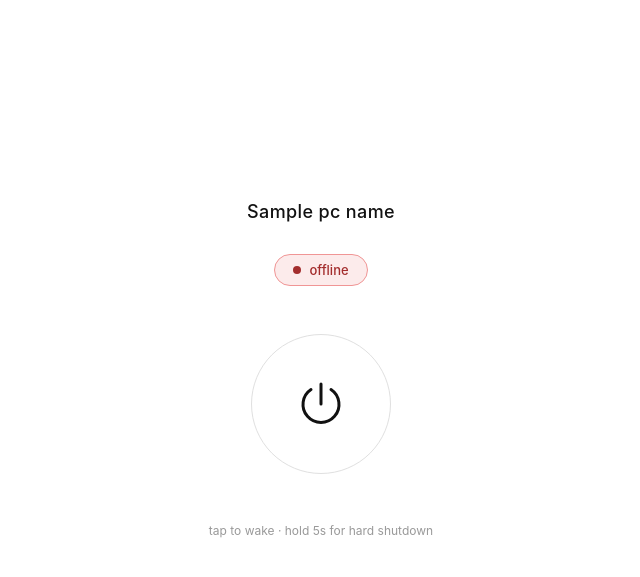
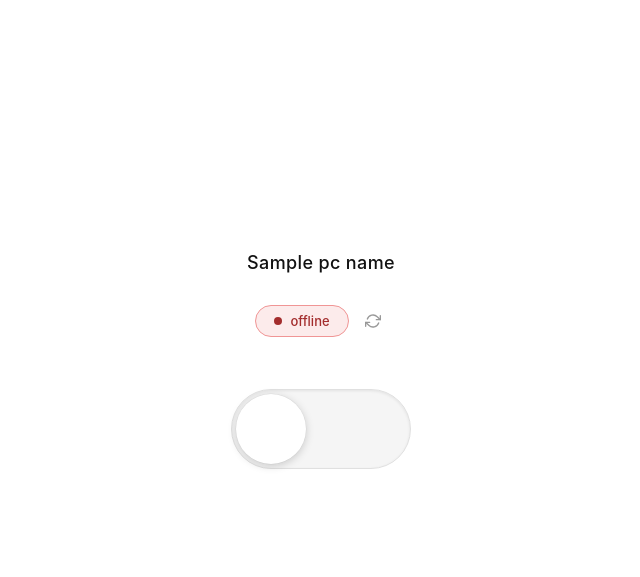
Before and after one commit to WendellOsiris/deadman, a Flask app: template server/templates/index.html in a window 1280 px wide. Shown: the top 577 px of the page, without its empty margins (319-959 px from the left). Run offline with Flask 3, Linux system fonts and the light colour scheme; the template is opened without the code that fills it: most values are stand-ins (such as "Sample title", 1, 10 or a date in 2020); parts of the project's set-up code (start-up, migrations or seed data) failed here and were passed over.

Commit message:
feat: implement toggle driver UI

```diff
--- a/server/static/app.js
+++ b/server/static/app.js
@@ -1,16 +1,24 @@
-const btn = document.getElementById('power-btn');
+const toggle = document.getElementById('toggle');
+const toggleHandle = toggle.querySelector('.toggle-handle');
 const statusPill = document.getElementById('status-pill');
 const statusText = document.getElementById('status-text');
+const refreshBtn = document.getElementById('refresh-btn');
 const toast = document.getElementById('toast');
-const holdRing = document.getElementById('hold-ring');
-const holdCircle = document.getElementById('hold-circle');
 
-const CIRCUMFERENCE = 2 * Math.PI * 65; // exact: ~408.41
-const HOLD_DURATION_MS = 5000;
-const HOLD_INTERVAL_MS = 50;
+const HANDLE_OFF = 4;
+const HANDLE_ON = 104;
+const SHUTDOWN_HOLD_MS = 1500;
+const SHUTDOWN_TICK_MS = 50;
+const FAST_POLL_INTERVAL = 2000;
+const MAX_FAST_POLLS = 15; // 2s × 15 = 30s max
 
+let currentOnline = null;
+let pendingCommand = null;
+let fastPollsLeft = 0;
+let fastPollTimer = null;
 let holdInterval = null;
 let holdProgress = 0;
+let isChecking = false;
 
 function setToast(msg, type = '') {
   toast.textContent = msg;
@@ -19,19 +27,70 @@ function setToast(msg, type = '') {
 }
 
 function setStatus(online) {
+  currentOnline = online;
+
+  if (online === null) {
+    statusPill.className = 'status-pill';
+    statusText.textContent = 'unreachable';
+    return;
+  }
+
   statusPill.className = 'status-pill ' + (online ? 'online' : 'offline');
   statusText.textContent = online ? 'online' : 'offline';
+
+  if (!pendingCommand) {
+    toggle.className = 'toggle' + (online ? ' on' : '');
+  }
 }
 
 async function checkStatus() {
   try {
     const r = await fetch('/api/status');
     const d = await r.json();
-    setStatus(d.online);
+
+    if (pendingCommand) {
+      const expectedOnline = pendingCommand === 'wake';
+      if (d.online === expectedOnline) {
+        // reached desired state — stop polling
+        pendingCommand = null;
+        fastPollsLeft = 0;
+        setStatus(d.online);
+        toggle.className = 'toggle' + (d.online ? ' on' : '');
+      } else if (fastPollsLeft > 0) {
+        fastPollsLeft--;
+        // update status pill only, keep toggle in pending state
+        statusPill.className = 'status-pill ' + (d.online ? 'online' : 'offline');
+        statusText.textContent = d.online ? 'online' : 'offline';
+        fastPollTimer = setTimeout(checkStatus, FAST_POLL_INTERVAL);
+      } else {
+        // timed out — stop polling, show current state
+        pendingCommand = null;
+        setStatus(d.online);
+        toggle.className = 'toggle' + (d.online ? ' on' : '');
+        setToast('no response from PC', 'danger');
+      }
+    } else {
+      setStatus(d.online);
+    }
   } catch {
-    statusPill.className = 'status-pill offline';
+    statusPill.className = 'status-pill';
     statusText.textContent = 'unreachable';
+    if (pendingCommand) {
+      pendingCommand = null;
+      toggle.className = 'toggle' + (currentOnline ? ' on' : '');
+    }
   }
+}
+
+async function refreshStatus() {
+  if (isChecking || pendingCommand) return;
+  isChecking = true;
+  refreshBtn.disabled = true;
+  refreshBtn.classList.add('spinning');
+  await checkStatus();
+  isChecking = false;
+  refreshBtn.disabled = false;
+  setTimeout(() => refreshBtn.classList.remove('spinning'), 500);
 }
 
 async function sendCommand(cmd) {
@@ -39,65 +98,71 @@ async function sendCommand(cmd) {
     const r = await fetch('/api/' + cmd, { method: 'POST' });
     const d = await r.json();
     if (d.ok) {
-      setToast(cmd === 'wake' ? 'wake signal sent' : 'shutdown signal sent', 'success');
-      btn.classList.add('success');
-      setTimeout(() => btn.classList.remove('success'), 1200);
-      setTimeout(checkStatus, 8000);
+      pendingCommand = cmd;
+      fastPollsLeft = MAX_FAST_POLLS;
+      toggle.classList.add('pending');
+      clearTimeout(fastPollTimer);
+      fastPollTimer = setTimeout(checkStatus, FAST_POLL_INTERVAL);
     } else {
+      toggle.className = 'toggle' + (currentOnline ? ' on' : '');
       setToast('error: ' + (d.error || 'unknown'), 'danger');
     }
   } catch {
+    toggle.className = 'toggle' + (currentOnline ? ' on' : '');
     setToast('could not reach server', 'danger');
   }
 }
 
-function setHoldColor(progress) {
-  const pct = Math.min(progress, 100);
-  btn.style.color = `color-mix(in srgb, var(--text-primary) ${100 - pct}%, var(--danger-stroke) ${pct}%)`;
+// --- Wake: single tap when offline ---
+function handleWake() {
+  if (pendingCommand || currentOnline) return;
+  toggle.className = 'toggle on pending';
+  sendCommand('wake');
 }
 
-function clearHoldColor() {
-  btn.style.color = '';
-}
-
+// --- Shutdown: press and hold 1.5s when online ---
 function startHold() {
-  holdRing.classList.remove('resetting');
+  if (pendingCommand || !currentOnline) return;
   holdProgress = 0;
+  toggleHandle.style.transition = 'none';
   holdInterval = setInterval(() => {
-    holdProgress += HOLD_INTERVAL_MS / HOLD_DURATION_MS * 100;
-    const offset = CIRCUMFERENCE - (CIRCUMFERENCE * Math.min(holdProgress, 100) / 100);
-    holdCircle.style.strokeDashoffset = offset;
-    setHoldColor(holdProgress);
-    if (holdProgress >= 100) {
+    holdProgress += SHUTDOWN_TICK_MS / SHUTDOWN_HOLD_MS;
+    const pos = HANDLE_ON + (HANDLE_OFF - HANDLE_ON) * Math.min(holdProgress, 1);
+    toggleHandle.style.left = pos + 'px';
+    if (holdProgress >= 1) {
       cancelHold();
+      toggle.className = 'toggle pending';
       sendCommand('shutdown');
     }
-  }, HOLD_INTERVAL_MS);
+  }, SHUTDOWN_TICK_MS);
 }
 
 function cancelHold() {
+  if (!holdInterval) return;
   clearInterval(holdInterval);
   holdInterval = null;
   holdProgress = 0;
-  holdRing.classList.add('resetting');
-  holdCircle.style.strokeDashoffset = CIRCUMFERENCE;
-  btn.classList.remove('pressing');
-  clearHoldColor();
+  toggleHandle.style.transition = '';
+  toggleHandle.style.left = '';
 }
 
-btn.addEventListener('mousedown', () => { btn.classList.add('pressing'); startHold(); });
-btn.addEventListener('touchstart', (e) => { e.preventDefault(); btn.classList.add('pressing'); startHold(); }, { passive: false });
+// Toggle event listeners
+toggle.addEventListener('mousedown', startHold);
+toggle.addEventListener('touchstart', (e) => { e.preventDefault(); startHold(); }, { passive: false });
 
-btn.addEventListener('mouseup', () => {
-  if (holdProgress < 100) { cancelHold(); sendCommand('wake'); }
+toggle.addEventListener('mouseup', () => {
+  if (holdInterval) { cancelHold(); } else { handleWake(); }
 });
-btn.addEventListener('touchend', (e) => {
+toggle.addEventListener('touchend', (e) => {
   e.preventDefault();
-  if (holdProgress < 100) { cancelHold(); sendCommand('wake'); }
+  if (holdInterval) { cancelHold(); } else { handleWake(); }
 }, { passive: false });
 
-btn.addEventListener('mouseleave', cancelHold);
-btn.addEventListener('touchcancel', cancelHold);
+toggle.addEventListener('mouseleave', cancelHold);
+toggle.addEventListener('touchcancel', cancelHold);
 
+// Refresh button
+refreshBtn.addEventListener('click', refreshStatus);
+
+// Initial status check
 checkStatus();
-setInterval(checkStatus, 15000);
--- a/server/static/style.css
+++ b/server/static/style.css
@@ -67,6 +67,44 @@ h1 {
   letter-spacing: 0.02em;
 }
 
+.status-row {
+  display: flex;
+  align-items: center;
+  gap: 10px;
+}
+
+.refresh-btn {
+  background: none;
+  border: none;
+  cursor: pointer;
+  color: var(--text-tertiary);
+  padding: 6px;
+  border-radius: 50%;
+  display: flex;
+  align-items: center;
+  justify-content: center;
+  transition: color 0.2s, background 0.2s;
+}
+
+.refresh-btn:hover {
+  color: var(--text-secondary);
+  background: var(--bg-secondary);
+}
+
+.refresh-btn:disabled {
+  opacity: 0.4;
+  cursor: default;
+}
+
+@keyframes spin {
+  from { transform: rotate(0deg); }
+  to { transform: rotate(360deg); }
+}
+
+.refresh-btn.spinning svg {
+  animation: spin 0.5s ease-in-out;
+}
+
 .status-pill {
   display: flex;
   align-items: center;
@@ -100,92 +138,50 @@ h1 {
   background: currentColor;
 }
 
-.btn-wrap {
-  position: relative;
-  display: flex;
-  align-items: center;
-  justify-content: center;
-  padding: 16px;
+.toggle-wrap {
+  padding: 20px;
 }
 
-.hold-ring {
-  position: absolute;
-  width: 172px;
-  height: 172px;
-  pointer-events: none;
-}
-
-.hold-ring circle {
-  fill: none;
-  stroke: var(--danger-stroke);
-  stroke-width: 3;
-  stroke-dasharray: 408.41;
-  stroke-dashoffset: 408.41;
-  transform: rotate(-90deg);
-  transform-origin: 50% 50%;
-}
-
-.hold-ring.resetting circle {
-  transition: stroke-dashoffset 0.3s ease-out;
-}
-
-.power-btn {
-  width: 140px;
-  height: 140px;
-  border-radius: 50%;
-  border: 1px solid var(--border);
-  background: var(--bg);
+.toggle {
+  width: 180px;
+  height: 80px;
+  border-radius: 40px;
+  background: var(--bg-secondary);
+  border: 1.5px solid var(--border);
+  position: relative;
   cursor: pointer;
-  display: flex;
-  align-items: center;
-  justify-content: center;
-  transition: background 0.15s, transform 0.12s, border-color 0.15s, box-shadow 0.15s;
+  transition: background 0.3s, border-color 0.3s;
   user-select: none;
   -webkit-user-select: none;
   touch-action: none;
-  color: var(--text-primary);
+  box-shadow: inset 0 1px 3px rgba(0, 0, 0, 0.08);
 }
 
-.power-btn:active {
-  transform: scale(0.95);
+.toggle.on {
+  background: var(--success-bg);
+  border-color: var(--success-border);
 }
 
-.power-btn.pressing {
-  transform: scale(0.95);
-  background: var(--bg-secondary);
-  border-color: var(--text-tertiary);
+.toggle.pending {
+  opacity: 0.55;
+  pointer-events: none;
+  cursor: default;
 }
 
-.power-btn.success {
-  border-color: var(--success-border);
-  color: var(--success-text);
-  box-shadow: 0 0 0 4px color-mix(in srgb, var(--success-border) 20%, transparent);
+.toggle-handle {
+  position: absolute;
+  width: 70px;
+  height: 70px;
+  border-radius: 50%;
+  background: #ffffff;
+  top: 4px;
+  left: 4px;
+  transition: left 0.3s ease;
+  box-shadow: 0 2px 8px rgba(0, 0, 0, 0.18), 0 0 0 0.5px rgba(0, 0, 0, 0.06);
 }
 
-.power-icon {
-  width: 56px;
-  height: 56px;
-  transition: color 0.1s;
-}
-
-.power-icon .power-glow {
-  transition: opacity 0.1s;
-}
-
-.power-btn.pressing .power-icon .power-glow {
-  opacity: 0.3;
-}
-
-.power-btn.pressing .power-stem,
-.power-btn.pressing .power-arc {
-  stroke-width: 3.5;
-}
-
-.hint {
-  font-size: 12px;
-  color: var(--text-tertiary);
-  text-align: center;
-  line-height: 1.5;
+.toggle.on .toggle-handle {
+  left: 104px;
 }
 
 .toast {
--- a/server/templates/index.html
+++ b/server/templates/index.html
@@ -13,25 +13,26 @@
   <div class="app">
     <h1>{{ pc_name }}</h1>
 
-    <div class="status-pill offline" id="status-pill">
-      <span class="status-dot"></span>
-      <span id="status-text">checking...</span>
+    <div class="status-row">
+      <div class="status-pill offline" id="status-pill">
+        <span class="status-dot"></span>
+        <span id="status-text">checking...</span>
+      </div>
+      <button class="refresh-btn" id="refresh-btn" aria-label="Refresh status">
+        <svg viewBox="0 0 24 24" fill="none" stroke="currentColor" stroke-width="2" stroke-linecap="round" stroke-linejoin="round" width="16" height="16">
+          <polyline points="23 4 23 10 17 10"></polyline>
+          <polyline points="1 20 1 14 7 14"></polyline>
+          <path d="M3.51 9a9 9 0 0 1 14.85-3.36L23 10M1 14l4.64 4.36A9 9 0 0 0 20.49 15"></path>
+        </svg>
+      </button>
     </div>
 
-    <div class="btn-wrap">
-      <svg class="hold-ring" viewBox="0 0 140 140" id="hold-ring" xmlns="http://www.w3.org/2000/svg">
-        <circle cx="70" cy="70" r="65" id="hold-circle"/>
-      </svg>
-      <div class="power-btn" id="power-btn">
-        <svg class="power-icon" viewBox="0 0 56 56" fill="none" xmlns="http://www.w3.org/2000/svg">
-          <path class="power-stem" d="M28 8 L28 28" stroke="currentColor" stroke-width="3" stroke-linecap="round"/>
-          <path class="power-arc" d="M18 13.5 A18 18 0 1 0 38 13.5" stroke="currentColor" stroke-width="3" stroke-linecap="round" fill="none"/>
-          <circle class="power-glow" cx="28" cy="28" r="22" stroke="currentColor" stroke-width="1" opacity="0" fill="none"/>
-        </svg>
+    <div class="toggle-wrap">
+      <div class="toggle" id="toggle">
+        <div class="toggle-handle"></div>
       </div>
     </div>
 
-    <p class="hint">tap to wake &middot; hold 5s for hard shutdown</p>
     <div class="toast" id="toast"></div>
   </div>
 
```
